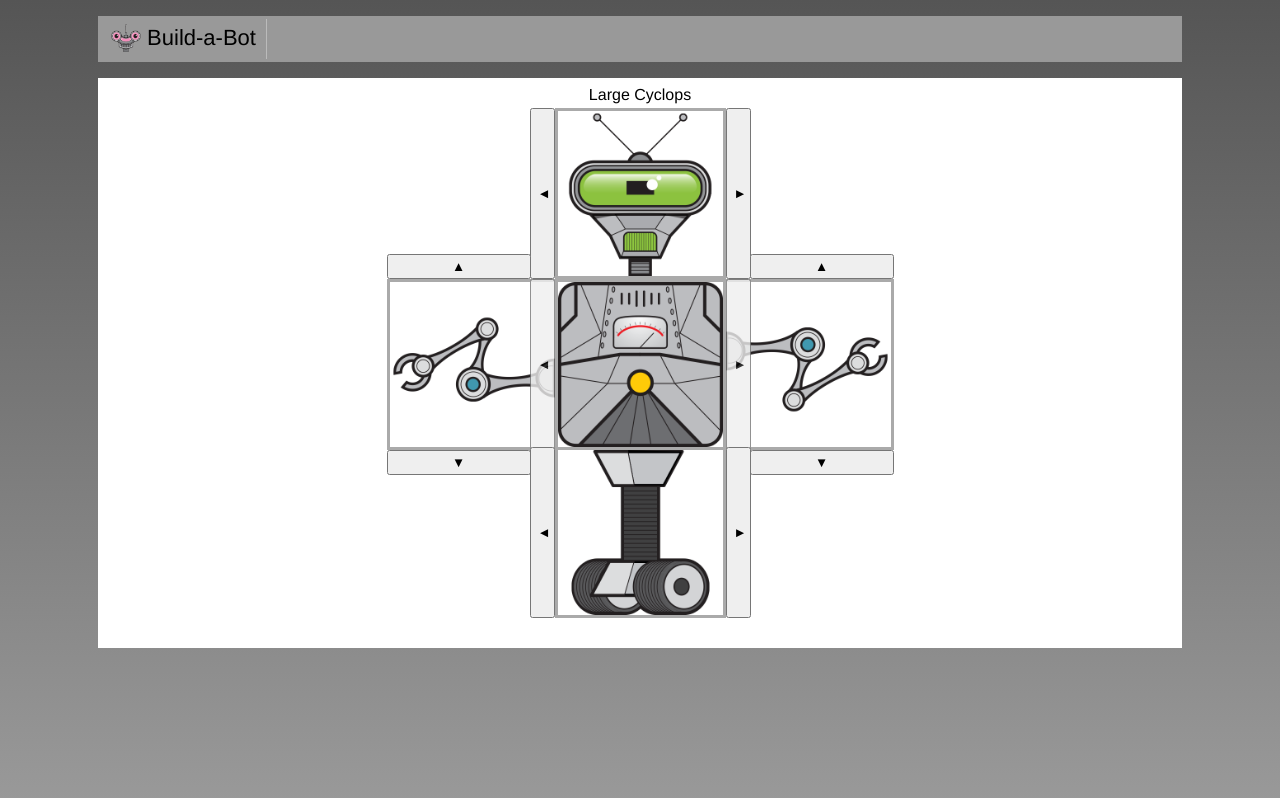
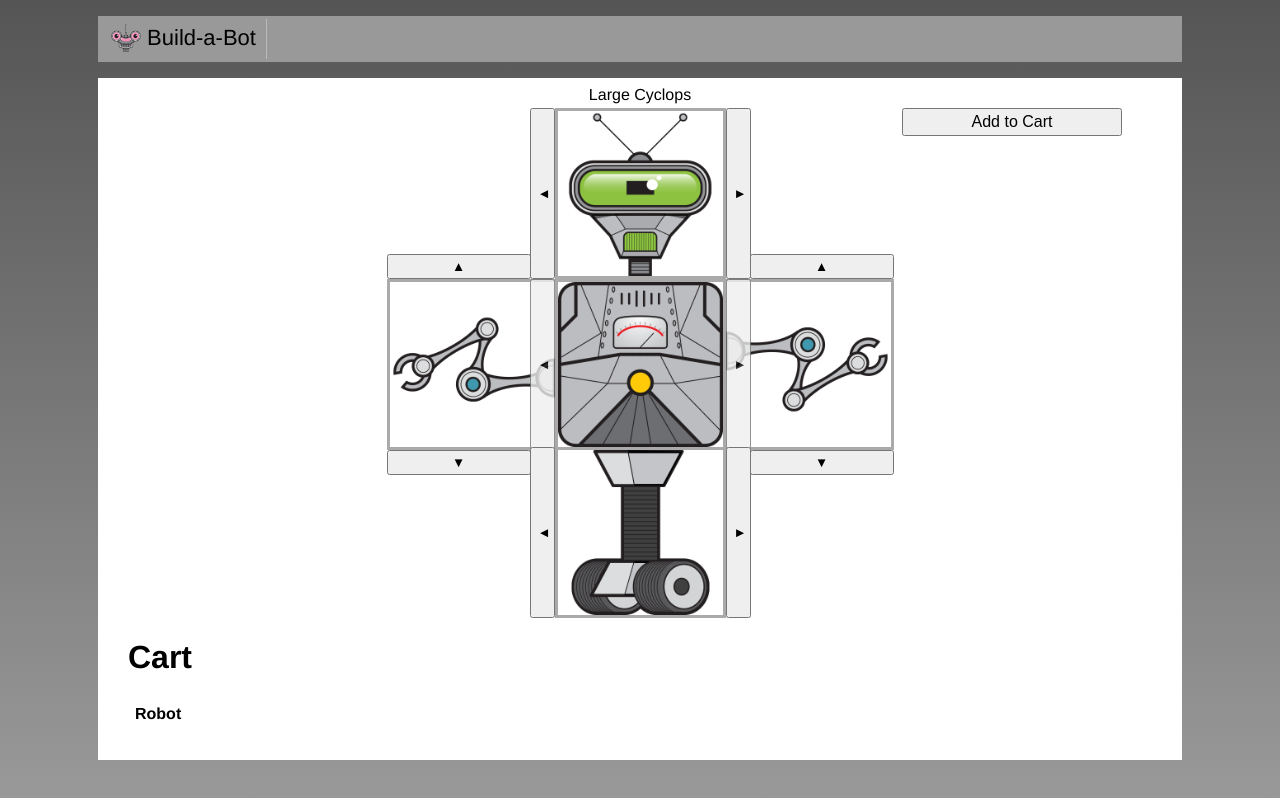
Before and after one commit to taherkheli/build-a-bot, a Vue app in the folder build-a-bot/: page / in a window 1280 px wide. Built offline with nearby package versions, Linux system fonts and the light colour scheme.

Commit message:
added shopping cart to demonstrate 'v-for' functionality

```diff
--- a/build-a-bot/src/build/RobotBuilder.vue
+++ b/build-a-bot/src/build/RobotBuilder.vue
@@ -1,6 +1,6 @@
 <template>
   <div class="content">
-    <!-- <button @click="addToCart" class="add-to-cart">Add to Cart</button> -->
+    <button @click="addToCart" class="add-to-cart">Add to Cart</button>
     <div class="top-row">
       <div class="top part">
         <div class="robot-name">
@@ -37,12 +37,30 @@
         <button @click="selectNextBase" class="next-selector">&#9658;</button>
       </div>
     </div>
+    <div>
+      <h1>Cart</h1>
+      <table>
+        <thead>
+          <tr>
+            <th>Robot</th>
+            <th class="cost">
+            </th>
+          </tr>
+        </thead>
+        <tbody>
+          <tr v-for="(cost, index) in cart" :key="index">
+            <td>{{ cost }}</td>
+            <td class="cost">{{cost}}</td>
+          </tr>
+        </tbody>
+      </table>
+    </div>
   </div>
 </template>
 
 <script lang="ts">
 import {
-  defineComponent, computed, ref,
+  defineComponent, computed, ref, Ref,
 } from 'vue';
 import availableParts from '@/data/parts';
 
@@ -55,7 +73,7 @@ export default defineComponent({
     const selectedBaseIndex = ref(0);
     const selectedLeftArmIndex = ref(0);
     const selectedRightArmIndex = ref(0);
-    // const cart = ref([]);
+    const cart: Ref<object[]> = ref([]);
 
     // TODO: How is reactie thingy any bettter when computed does the job anyway?
     // const selectedRobot: any = reactive({
@@ -66,16 +84,13 @@ export default defineComponent({
     //   rightarm: computed(() => availableParts.arms[selectedRightArmIndex.value]),
     // });
 
-    const selectedRobot = computed(() => {
-      const r = {
-        head: availableParts.heads[selectedHeadIndex.value],
-        torso: availableParts.torsos[selectedTorsoIndex.value],
-        base: availableParts.bases[selectedBaseIndex.value],
-        leftarm: availableParts.arms[selectedLeftArmIndex.value],
-        rightarm: availableParts.arms[selectedRightArmIndex.value],
-      };
-      return r;
-    });
+    const selectedRobot = computed(() => ({
+      head: availableParts.heads[selectedHeadIndex.value],
+      torso: availableParts.torsos[selectedTorsoIndex.value],
+      base: availableParts.bases[selectedBaseIndex.value],
+      leftarm: availableParts.arms[selectedLeftArmIndex.value],
+      rightarm: availableParts.arms[selectedRightArmIndex.value],
+    }));
 
     function selectNextHead() {
       selectedHeadIndex.value += 1;
@@ -147,12 +162,11 @@ export default defineComponent({
       }
     }
 
-    // function addToCart() {
-    //   const cost = selectedRobot.head.cost + selectedRobot.leftarm.cost +
-    //   selectedRobot.torso.cost
-    //    + selectedRobot.rightarm.cost + selectedRobot.base.cost;
-    //   console.log('pushed to cart');
-    // }
+    function addToCart() {
+      const r = selectedRobot.value;
+      const cost = r.head.cost + r.leftarm.cost + r.torso.cost + r.rightarm.cost + r.base.cost;
+      cart.value.push({ r, cost });
+    }
 
     return {
       selectNextHead,
@@ -171,6 +185,8 @@ export default defineComponent({
       selectPreviousRightArm,
       selectedRightArmIndex,
       selectedRobot,
+      addToCart,
+      cart,
     };
   },
 });
@@ -284,4 +300,12 @@ export default defineComponent({
   padding: 3px;
   font-size: 16px;
 }
+td, th {
+  text-align: left;
+  padding: 5px;
+  padding-right: 20px;
+}
+.cost {
+  text-align: right;
+}
 </style>
```
